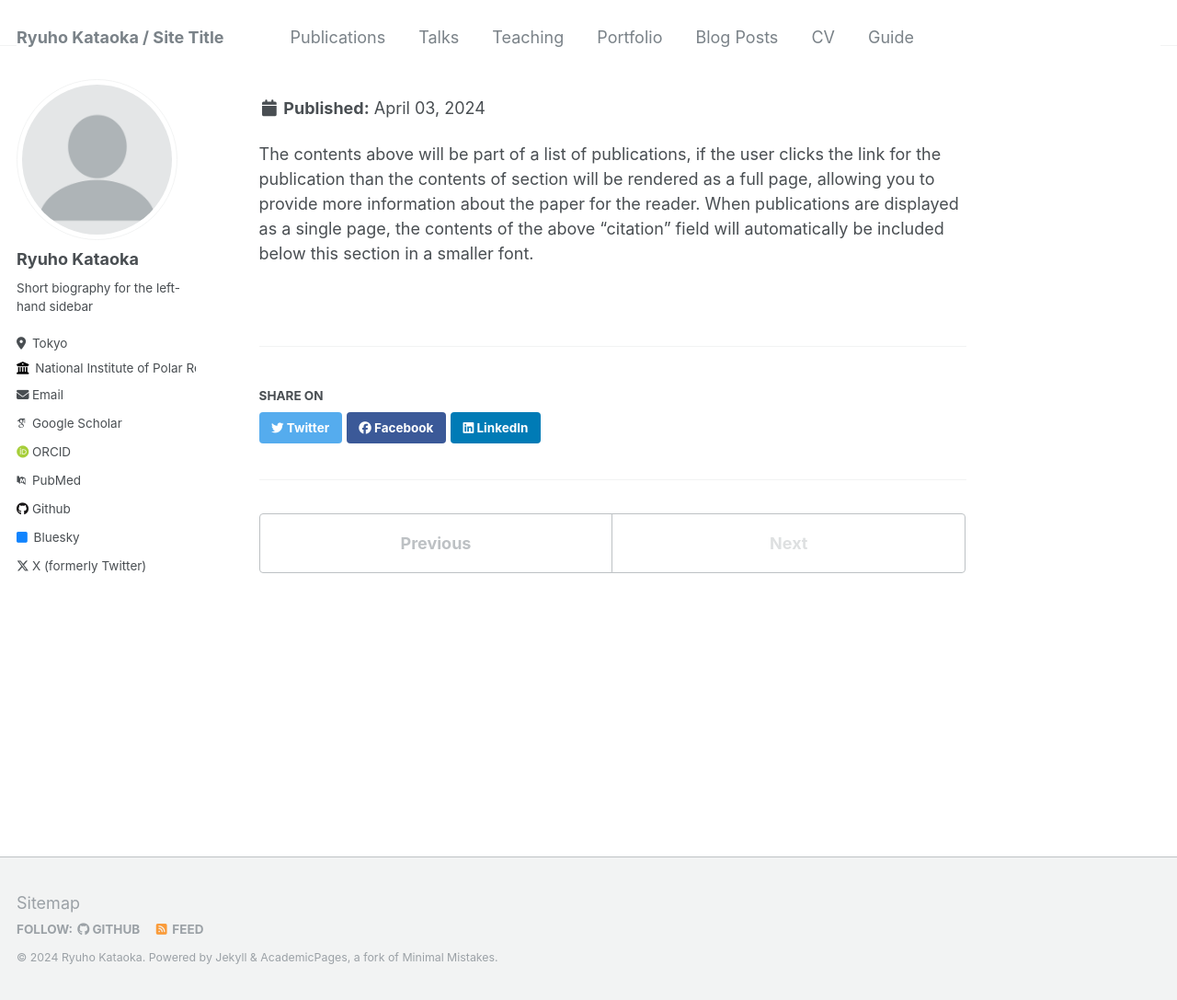
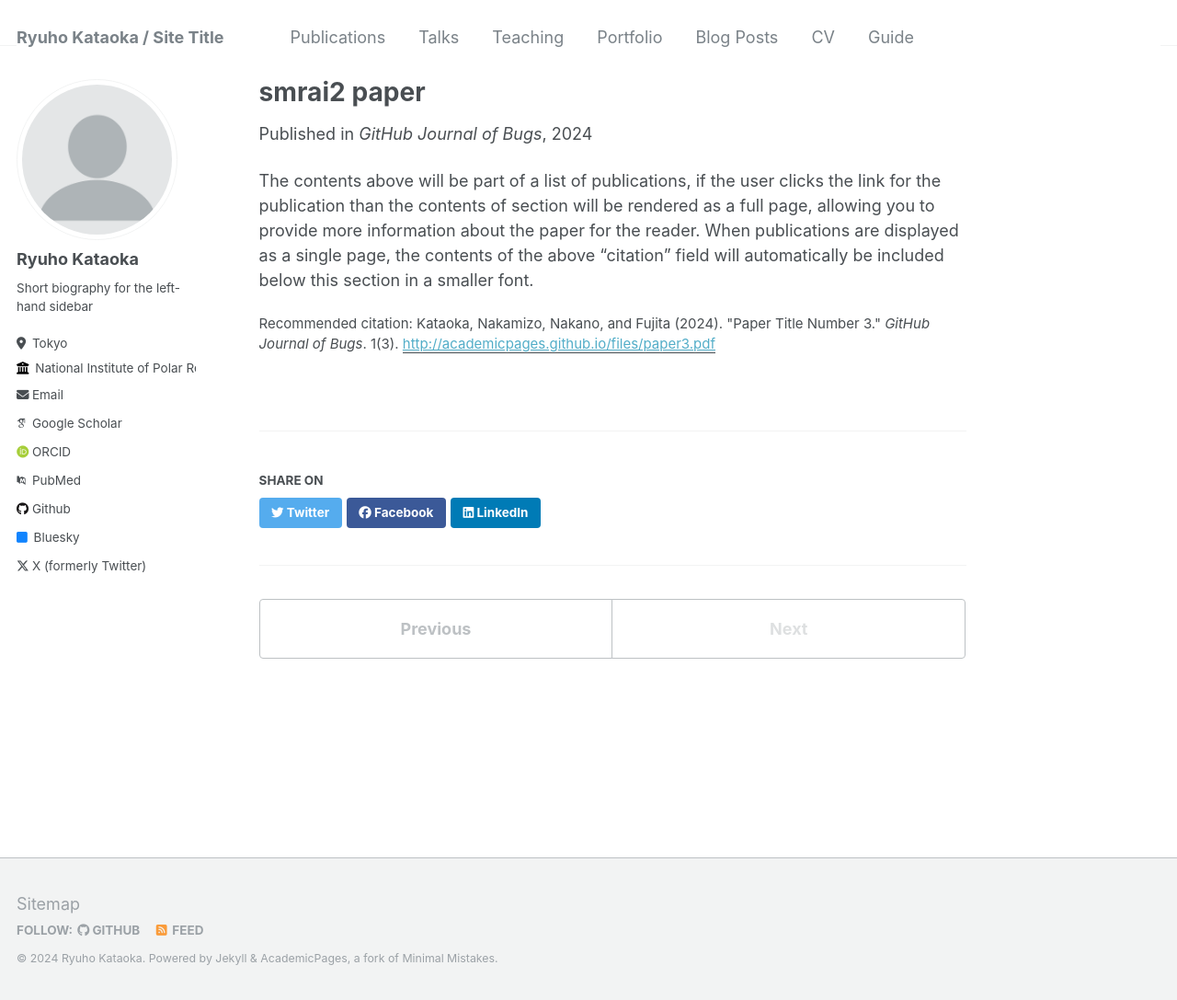
Before and after one commit to ryuhokataoka/ryuhokataoka.github.io, a Jekyll site: the page built from _publications/2025-02-02-smrai2-paper555.md, in a window 1280 px wide and 1087 px high. Shown: the whole window at 92% size. Built offline with Jekyll 4.4.1, drawn with Linux system fonts in a browser that asks for light colours; some web fonts are replaced.

Commit message:
Update 2025-02-02-smrai2-paper555.md

```diff
--- a/_publications/2025-02-02-smrai2-paper555.md
+++ b/_publications/2025-02-02-smrai2-paper555.md
@@ -1,5 +1,5 @@
 ---
-title: "smrai2 paper
+title: "smrai2 paper"
 collection: publications
 permalink: /publication/2024-02-17-paper-title-number-4
 excerpt: 'This paper is about fixing template issue #693.'
```
